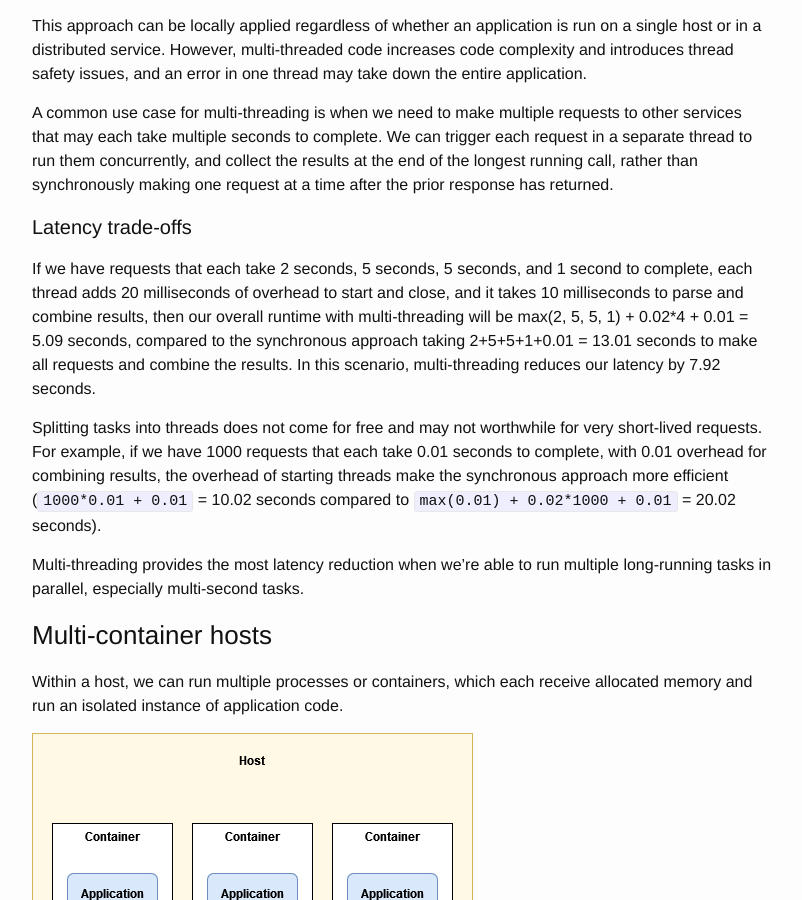
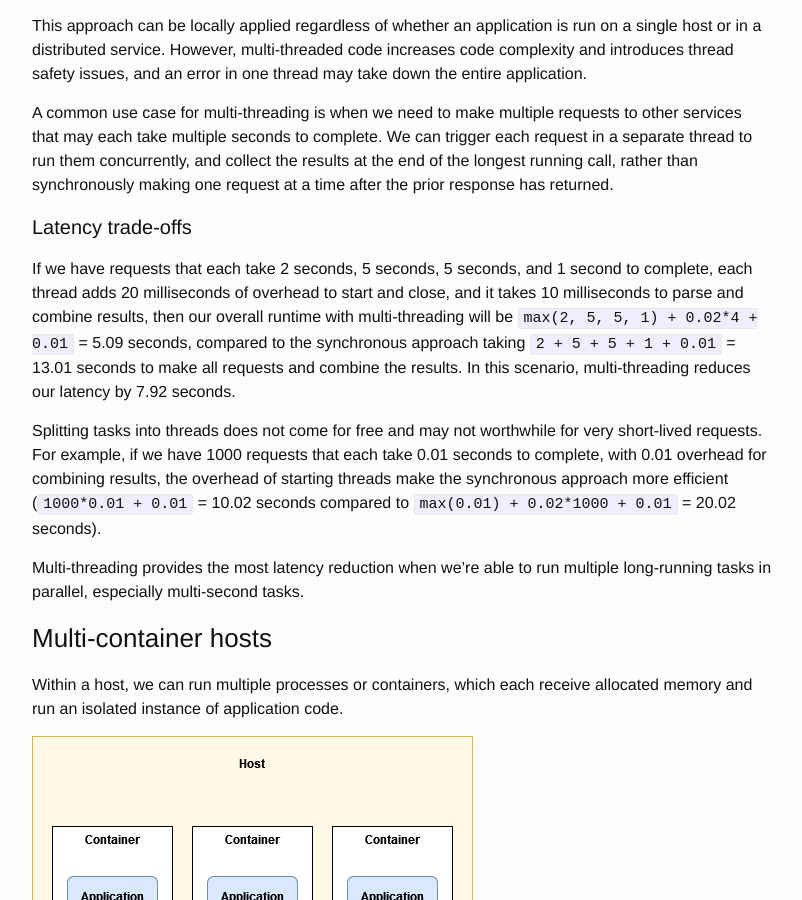
Before and after one commit to msayson/msayson.github.io, a Jekyll site: the page built from _posts/2023-11-30-concurrency-from-app-to-massively-distributed-service.markdown, in a window 1280 px wide and 900 px high, scrolled down 974 px. Shown: the whole window, without its empty margins (238-1040 px from the left). Built offline with Jekyll 4.4.1, drawn with Linux system fonts in a browser that asks for light colours.

Commit message:
Updated calculation formatting for consistency

```diff
--- a/_posts/2023-11-30-concurrency-from-app-to-massively-distributed-service.markdown
+++ b/_posts/2023-11-30-concurrency-from-app-to-massively-distributed-service.markdown
@@ -25,7 +25,7 @@ A common use case for multi-threading is when we need to make multiple requests
 
 #### Latency trade-offs
 
-If we have requests that each take 2 seconds, 5 seconds, 5 seconds, and 1 second to complete, each thread adds 20 milliseconds of overhead to start and close, and it takes 10 milliseconds to parse and combine results, then our overall runtime with multi-threading will be max(2, 5, 5, 1) + 0.02*4 + 0.01 = 5.09 seconds, compared to the synchronous approach taking 2+5+5+1+0.01 = 13.01 seconds to make all requests and combine the results.  In this scenario, multi-threading reduces our latency by 7.92 seconds.
+If we have requests that each take 2 seconds, 5 seconds, 5 seconds, and 1 second to complete, each thread adds 20 milliseconds of overhead to start and close, and it takes 10 milliseconds to parse and combine results, then our overall runtime with multi-threading will be `max(2, 5, 5, 1) + 0.02*4 + 0.01` = 5.09 seconds, compared to the synchronous approach taking `2 + 5 + 5 + 1 + 0.01` = 13.01 seconds to make all requests and combine the results.  In this scenario, multi-threading reduces our latency by 7.92 seconds.
 
 Splitting tasks into threads does not come for free and may not worthwhile for very short-lived requests.  For example, if we have 1000 requests that each take 0.01 seconds to complete, with 0.01 overhead for combining results, the overhead of starting threads make the synchronous approach more efficient (`1000*0.01 + 0.01` = 10.02 seconds compared to `max(0.01) + 0.02*1000 + 0.01` = 20.02 seconds).
 
```
